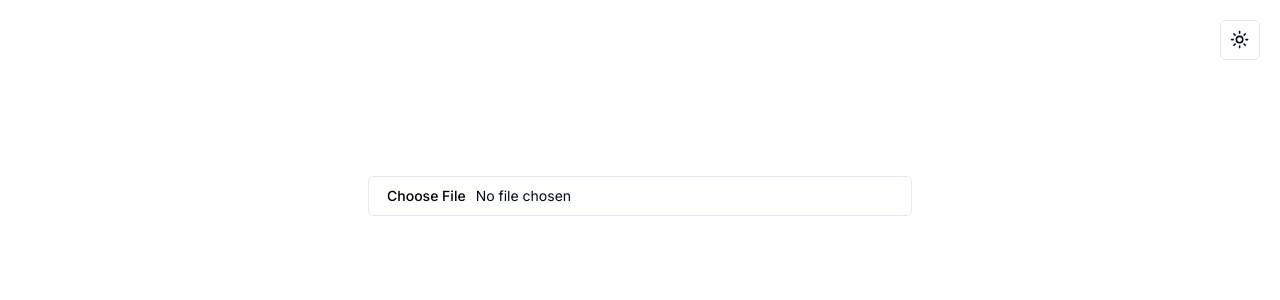
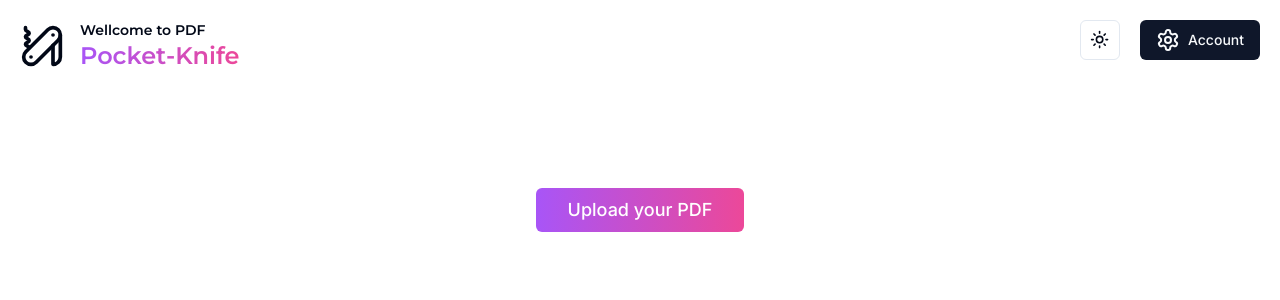
Before and after one commit to In-S4n3/pdf-pocket-knife, a Next.js app: page / in a window 1280 px wide. Shown: the top 300 px of the page. Built offline with nearby package versions, Linux system fonts and the light colour scheme.

Commit message:
some styling added

```diff
--- a/app/(editor)/editor/page.tsx
+++ b/app/(editor)/editor/page.tsx
@@ -1,100 +1,7 @@
-"use client";
+import Editor from "@/components/editor";
 
-import { useFileContext } from "@/app/context/FileContext";
-import { useEffect, useRef } from "react";
-import { colors, customIcons } from "./cusmtomizations";
-import { getFile, getPSPDFKitLicenseKey } from "@/lib/utils";
+const EditorPage = () => {
+  return <Editor />;
+};
 
-export default function App() {
-  const containerRef = useRef(null);
-  const { buffer } = useFileContext();
-
-  useEffect(() => {
-    const container = containerRef.current;
-    let PSPDFKit: any;
-
-    (async function () {
-      PSPDFKit = await import("pspdfkit");
-
-      if (PSPDFKit) {
-        PSPDFKit.unload(container);
-      }
-
-      await PSPDFKit.load({
-        ...getPSPDFKitLicenseKey(),
-        styleSheets: ["style.css"],
-        theme: PSPDFKit.Theme.AUTO,
-        enableHistory: true,
-        enableClipboardActions: true,
-        container,
-        document: buffer || (await getFile()),
-        baseUrl: `${window.location.protocol}//${window.location.host}/`,
-        annotationToolbarColorPresets: function ({
-          propertyName,
-        }: {
-          propertyName: string;
-        }) {
-          if (propertyName === "fill-color") {
-            return {
-              presets: colors(PSPDFKit),
-            };
-          }
-
-          if (propertyName === "stroke-color") {
-            return {
-              presets: colors(PSPDFKit),
-            };
-          }
-        },
-      }).then((instance: any) => {
-        const items = instance.toolbarItems;
-        const { downloadButton } = customIcons(instance);
-
-        console.log(items);
-
-        instance.setToolbarItems(
-          items.splice(11, 0, { type: "rectangle" }) &&
-            items.splice(25, 1) &&
-            items.splice(12, 0, {
-              type: "content-editor",
-              responsiveGroup: "annotate",
-            }) &&
-            items.splice(35, 0, {
-              type: "undo",
-            }) &&
-            items.splice(36, 0, {
-              type: "redo",
-            }) &&
-            items.splice(37, 0, downloadButton)
-        );
-
-        instance.setToolbarItems(
-          items.filter((item: any) => {
-            if (window.innerWidth < 678) {
-              return (
-                item.type !== "search" &&
-                item.type !== "print" &&
-                item.type !== "export-pdf" &&
-                item.type !== "multi-annotations-selection" &&
-                item.type !== "pan" &&
-                item.type !== "pager" &&
-                !item.type.startsWith("sidebar")
-              );
-            } else {
-              return (
-                item.type !== "search" &&
-                item.type !== "print" &&
-                item.type !== "export-pdf" &&
-                item.type !== "multi-annotations-selection"
-              );
-            }
-          })
-        );
-      });
-    })();
-
-    return () => PSPDFKit && PSPDFKit.unload(container);
-  }, [buffer]);
-
-  return <div ref={containerRef} style={{ height: "100vh" }} />;
-}
+export default EditorPage;
--- a/app/(landing)/layout.tsx
+++ b/app/(landing)/layout.tsx
@@ -1,13 +1,9 @@
+"use client";
 import Navbar from "@/components/navbar";
-import type { Metadata } from "next";
+import { cn } from "@/lib/utils";
 import { Inter } from "next/font/google";
 
 const inter = Inter({ subsets: ["latin"] });
-
-export const metadata: Metadata = {
-  title: "Create Next App",
-  description: "Generated by create next app",
-};
 
 export default function LandingLayout({
   children,
@@ -18,7 +14,7 @@ export default function LandingLayout({
     <>
       <html lang="en" suppressHydrationWarning>
         <head />
-        <body className={inter.className}>
+        <body className={cn(inter.className, "min-h-screen relative ")}>
           <Navbar />
           {children}
         </body>
--- a/app/(landing)/page.tsx
+++ b/app/(landing)/page.tsx
@@ -1,11 +1,13 @@
 "use client";
 
-import { Input } from "@/components/ui/input";
 import { useFileContext } from "../context/FileContext";
 import { useRouter } from "next/navigation";
 import { storeFile } from "@/lib/utils";
+import { Button } from "@/components/ui/button";
+import { useRef } from "react";
 
 export default function Home() {
+  const refButton = useRef<HTMLInputElement | null>(null);
   const router = useRouter();
   const { setBuffer } = useFileContext();
 
@@ -18,12 +20,22 @@ export default function Home() {
   };
 
   return (
-    <main className="flex min-h-screen flex-col items-center justify-between p-24">
-      <Input
+    <main className="flex flex-col items-center justify-between p-24">
+      <Button
+        className="bg-gradient-to-r from-purple-500 to-pink-500 text-white text-sm md:text-lg"
+        size={"lg"}
+        onClick={() => {
+          refButton.current?.click();
+        }}
+      >
+        Upload your PDF
+      </Button>
+      <input
         type="file"
-        className="w-[50%]"
+        className="w-auto hidden"
         onChange={(e) => handleFile(e)}
         accept="application/pdf"
+        ref={refButton}
       />
     </main>
   );
--- a/app/globals.css
+++ b/app/globals.css
@@ -80,3 +80,9 @@ body,
     @apply bg-background text-foreground;
   }
 }
+
+.gradient-text {
+  @apply bg-gradient-to-r from-purple-500 to-pink-500;
+  -webkit-background-clip: text;
+  color: transparent;
+}
--- /dev/null
+++ b/components/editor.tsx
@@ -0,0 +1,100 @@
+"use client";
+
+import { useFileContext } from "@/app/context/FileContext";
+import { useEffect, useRef } from "react";
+import { colors, customIcons } from "../app/(editor)/editor/cusmtomizations";
+import { getFile, getPSPDFKitLicenseKey } from "@/lib/utils";
+
+export default function Editor() {
+  const containerRef = useRef(null);
+  const { buffer } = useFileContext();
+
+  useEffect(() => {
+    const container = containerRef.current;
+    let PSPDFKit: any;
+
+    (async function () {
+      PSPDFKit = await import("pspdfkit");
+
+      if (PSPDFKit) {
+        PSPDFKit.unload(container);
+      }
+
+      await PSPDFKit.load({
+        ...getPSPDFKitLicenseKey(),
+        styleSheets: ["style.css"],
+        theme: PSPDFKit.Theme.AUTO,
+        enableHistory: true,
+        enableClipboardActions: true,
+        container,
+        document: buffer || (await getFile()),
+        baseUrl: `${window.location.protocol}//${window.location.host}/`,
+        annotationToolbarColorPresets: function ({
+          propertyName,
+        }: {
+          propertyName: string;
+        }) {
+          if (propertyName === "fill-color") {
+            return {
+              presets: colors(PSPDFKit),
+            };
+          }
+
+          if (propertyName === "stroke-color") {
+            return {
+              presets: colors(PSPDFKit),
+            };
+          }
+        },
+      }).then((instance: any) => {
+        const items = instance.toolbarItems;
+        const { downloadButton } = customIcons(instance);
+
+        console.log(items);
+
+        instance.setToolbarItems(
+          items.splice(11, 0, { type: "rectangle" }) &&
+            items.splice(25, 1) &&
+            items.splice(12, 0, {
+              type: "content-editor",
+              responsiveGroup: "annotate",
+            }) &&
+            items.splice(35, 0, {
+              type: "undo",
+            }) &&
+            items.splice(36, 0, {
+              type: "redo",
+            }) &&
+            items.splice(37, 0, downloadButton)
+        );
+
+        instance.setToolbarItems(
+          items.filter((item: any) => {
+            if (window.innerWidth < 678) {
+              return (
+                item.type !== "search" &&
+                item.type !== "print" &&
+                item.type !== "export-pdf" &&
+                item.type !== "multi-annotations-selection" &&
+                item.type !== "pan" &&
+                item.type !== "pager" &&
+                !item.type.startsWith("sidebar")
+              );
+            } else {
+              return (
+                item.type !== "search" &&
+                item.type !== "print" &&
+                item.type !== "export-pdf" &&
+                item.type !== "multi-annotations-selection"
+              );
+            }
+          })
+        );
+      });
+    })();
+
+    return () => PSPDFKit && PSPDFKit.unload(container);
+  }, [buffer]);
+
+  return <div ref={containerRef} style={{ height: "100vh" }} />;
+}
--- a/components/navbar.tsx
+++ b/components/navbar.tsx
@@ -1,10 +1,36 @@
+"use client";
+import Link from "next/link";
 import { ModeToggle } from "./modeToogle";
+import { Button } from "./ui/button";
+import { PocketKnife, Settings } from "lucide-react";
+import { Montserrat } from "next/font/google";
+import { cn } from "@/lib/utils";
+
+const montserrat = Montserrat({ weight: "600", subsets: ["latin"] });
 
 const Navbar = () => {
   return (
-    <div className="w-full p-5">
-      <div className="flex justify-end">
+    <div className="flex w-full justify-between p-5">
+      <div
+        className={cn(
+          "flex space-x-4 items-center text-2xl font-bold",
+          montserrat.className
+        )}
+      >
+        <PocketKnife size={"44px"} />
+        <p>
+          <span className="hidden text-sm md:block">Wellcome to PDF </span>
+          <span className="gradient-text hidden md:block">Pocket-Knife</span>
+        </p>
+      </div>
+      <div className="flex space-x-5">
         <ModeToggle />
+        <Link href={"account"}>
+          <Button className="flex space-x-2">
+            <Settings />
+            <p className="hidden md:block">Account</p>
+          </Button>
+        </Link>
       </div>
     </div>
   );
```
